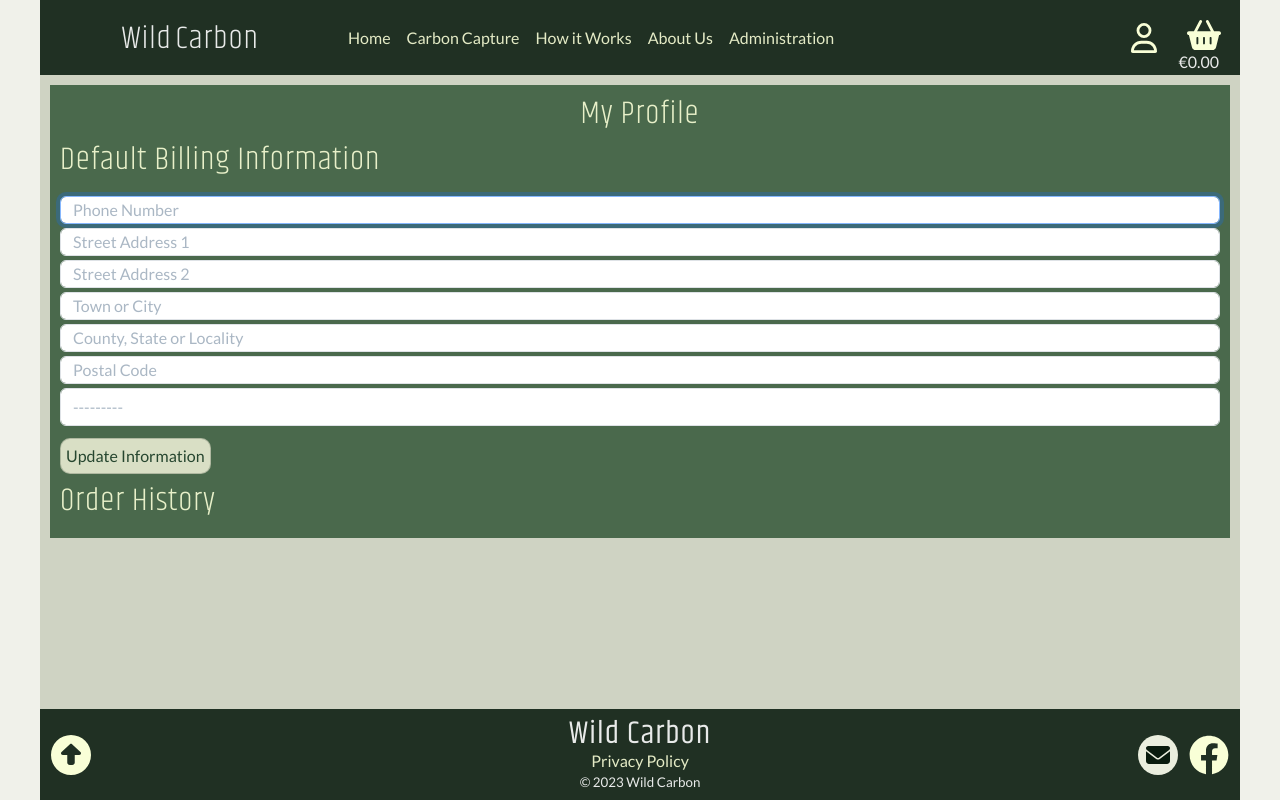
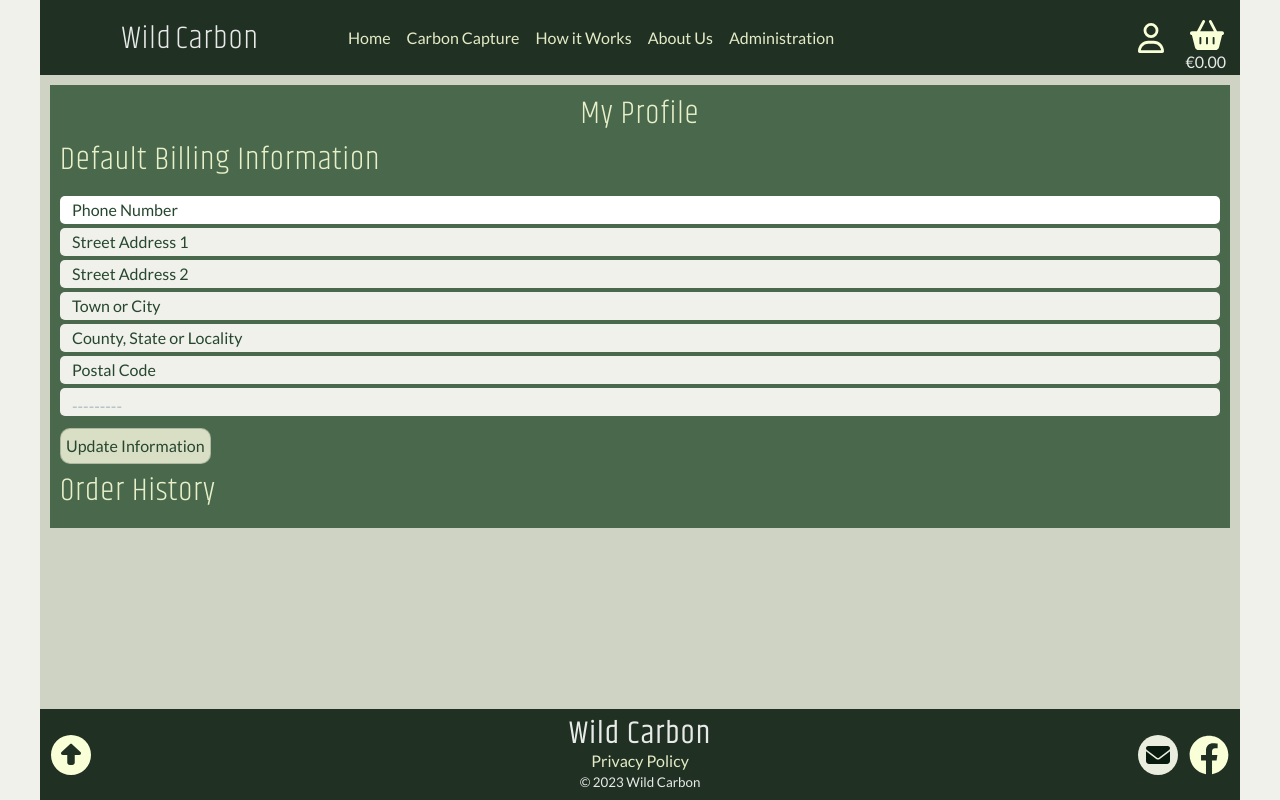
Before and after one commit to Stephen-J-Whitaker/wild-carbon, a Django app: page /profile/ in a window 1280 px wide. Run offline with Django 3.2, Linux system fonts and the light colour scheme; the visitor is signed in with stand-in values (Sample User, id 1); data comes from the database, SQL or seed files in the repository; data that the repository does not hold is empty; some libraries are stand-ins or nearby versions.

Commit message:
FEAT: Update profile page input box styles

```diff
--- a/plants/static/plants/js/add_edit_plant.js
+++ b/plants/static/plants/js/add_edit_plant.js
@@ -42,7 +42,7 @@ document.addEventListener('DOMContentLoaded', function() {
                 success: function(data) {
                     if (data === 'in_use') {
                         if ($('#id_common_name').val().trimStart().trimEnd().replace(/  +/g, ' ') === originalCommonName) {
-                            $('#id_common_name').css('background-color', 'white');
+                            $('#id_common_name').css('background-color', 'rgb(234, 238, 222)');
                             commonNameLabel.classList.remove('common-name-status');
                             $('#plant-submit-btn').show();
                         } else {
@@ -51,7 +51,7 @@ document.addEventListener('DOMContentLoaded', function() {
                             $('#plant-submit-btn').hide();
                         }
                     } else {
-                        $('#id_common_name').css('background-color', 'white');
+                        $('#id_common_name').css('background-color', 'rgb(234, 238, 222)');
                         commonNameLabel.classList.remove('common-name-status');
                         $('#plant-submit-btn').show();
                     }
--- a/profiles/static/profiles/css/profile.css
+++ b/profiles/static/profiles/css/profile.css
@@ -8,18 +8,25 @@ Styles provided by Code Institute */
 }
 
 #profile-update-form .form-control {
-    color: #000;
+    color: var(--button-green-font);
+    background-color: rgb(240, 241, 234);
+    border: none;
+}
+
+#profile-update-form .form-control:focus,
+#profile-update-form .form-control:active {
+    background-color:rgb(255, 255, 255);
 }
 
 #profile-update-form input::placeholder {
-    color: #aab7c4;
+    color: var(--button-green-font);
 }
 
 #id_default_country,
 #id_default_country option:not(:first-child) {
-    color: #000;
+    color: var(--button-green-font);
 }
 
 #id_default_country option:first-child {
-    color: #aab7c4;
+    color: var(--button-green-font);
 }
--- a/static/css/style.css
+++ b/static/css/style.css
@@ -38,6 +38,7 @@
     --footer-icon-size: 3rem;
     --footer-icon-inner-size: 2.5rem;
     --input-background-colour: rgb(234, 238, 222);
+    --input-background-colour-selected: rgb(243, 245, 237);
     --success: rgb(0, 150, 62);
     --info: rgb(0, 127, 150);
     --warning: rgb(150, 97, 0);
@@ -335,7 +340,7 @@ footer {
 .basket-total {
     color: var(--main-font-colour);
     text-decoration: none;
-    padding-right: 10px;
+    padding-right: 3px;
 }
 
 .dropdown-toggle::after {
@@ -667,10 +672,12 @@ button:focus {
 }
 
 input,
-.selector {
+.selector,
+.form-control {
     border-radius: 5px;
     background-color: var(--input-background-colour);
     height: 28px;
+    border: none;
 }
 
 .selector {
```
Also changed, not shown: other parts of static/css/style.css (+29 -3 lines).
